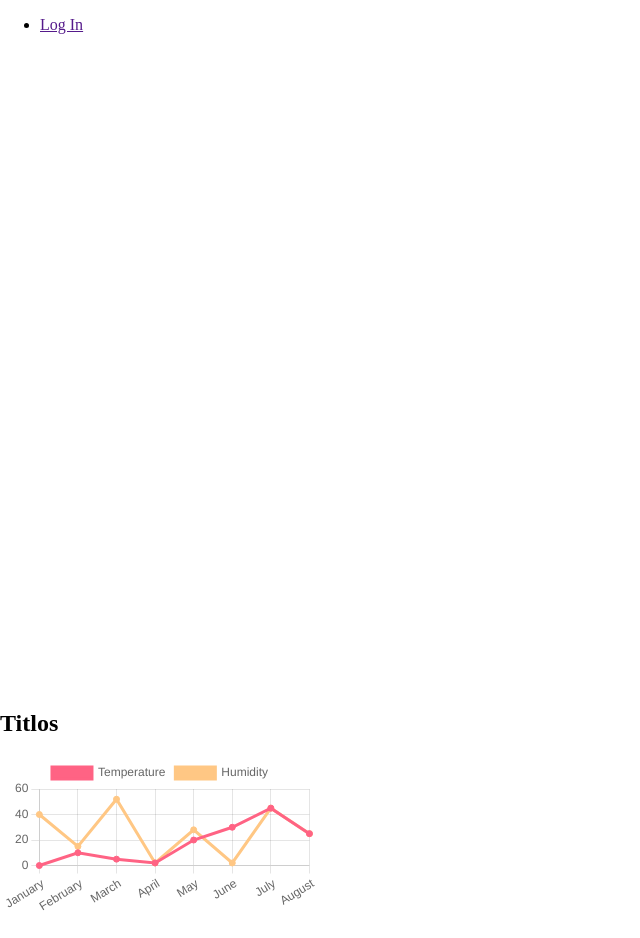
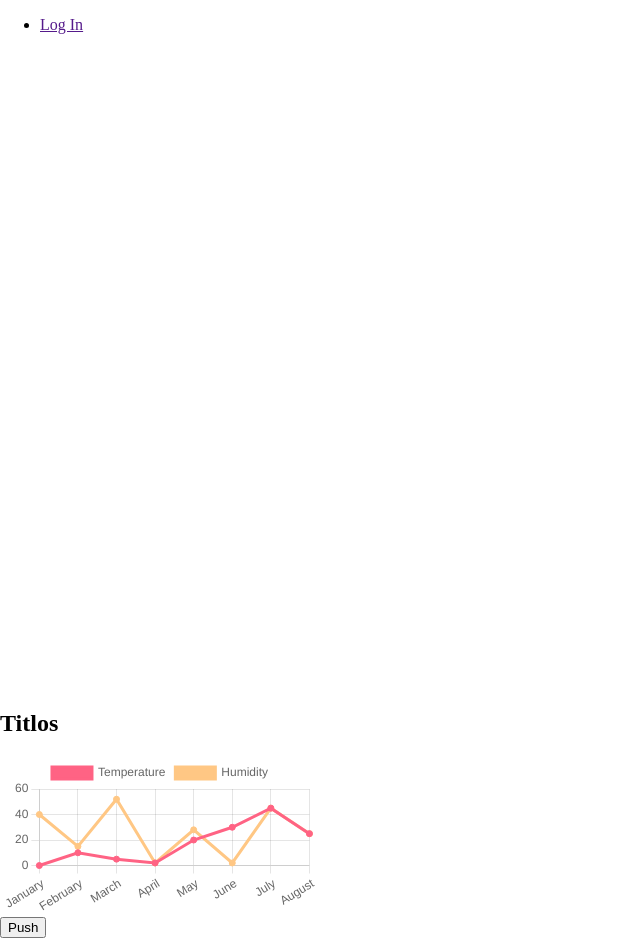
Before and after one commit to vagosalv/Dakopagides, a plain HTML site: page home.html in a window 1280 px wide. Shown: the whole page, without its empty margins (0-640 px from the left). Before the commit the page ends 917 px from the top, so only its background shows below. Drawn offline with nearby package versions, Linux system fonts and the light colour scheme; some packages are replaced by stand-ins of ours.

Commit message:
diavazei to csv

```diff
--- a/charts.js
+++ b/charts.js
@@ -40,3 +40,11 @@ const myChart = new Chart(
     document.getElementById('myChart'),
     config
 );
+
+
+async function getData(){
+    const url = 'DT02-2022-10-17_20_00.csv';
+    const responce = await fetch(url);
+    const tabledata = await responce.text();
+    console.log(tabledata);
+}
--- a/home.html
+++ b/home.html
@@ -30,7 +30,7 @@
             <h2>Titlos</h2>
             <canvas id="myChart"></canvas>
             <script src="./charts.js"></script>
-
+            <button onclick="getData()">Push</button>
         </div>
     </section>
 
```
